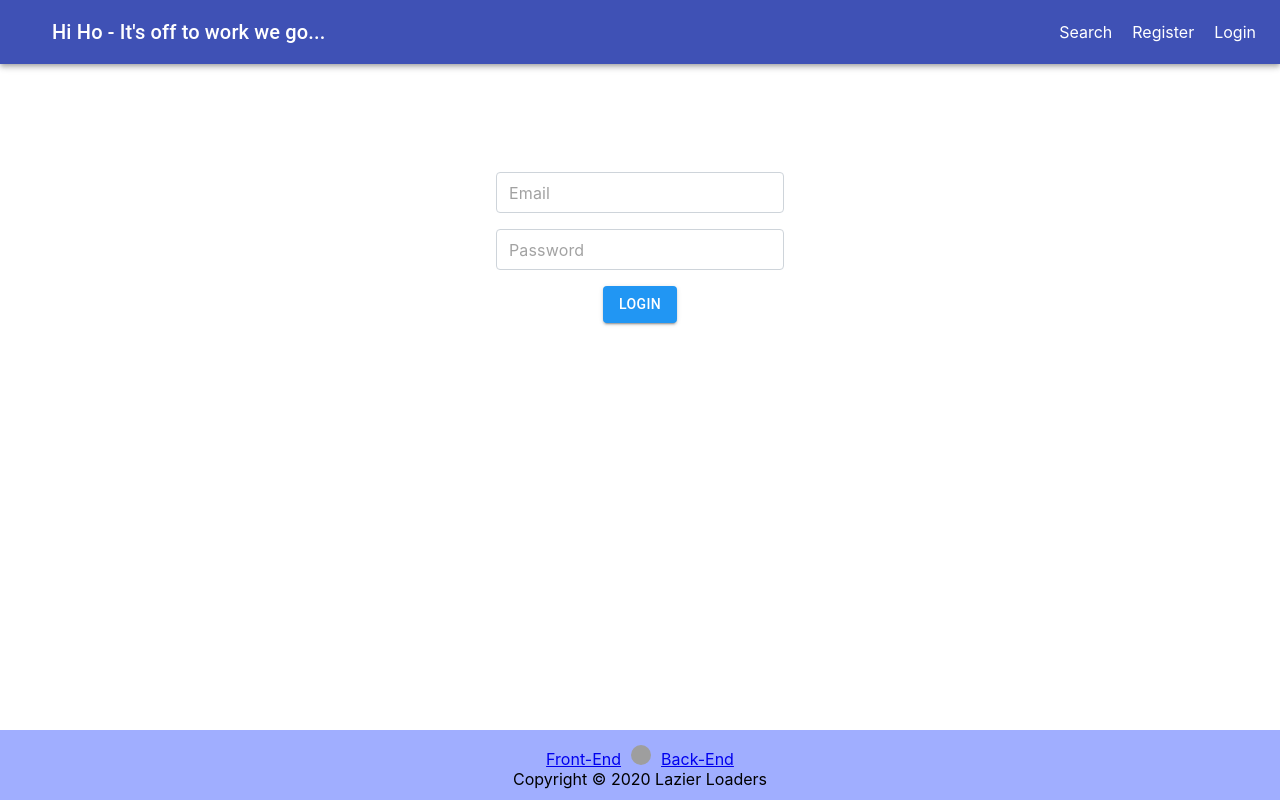
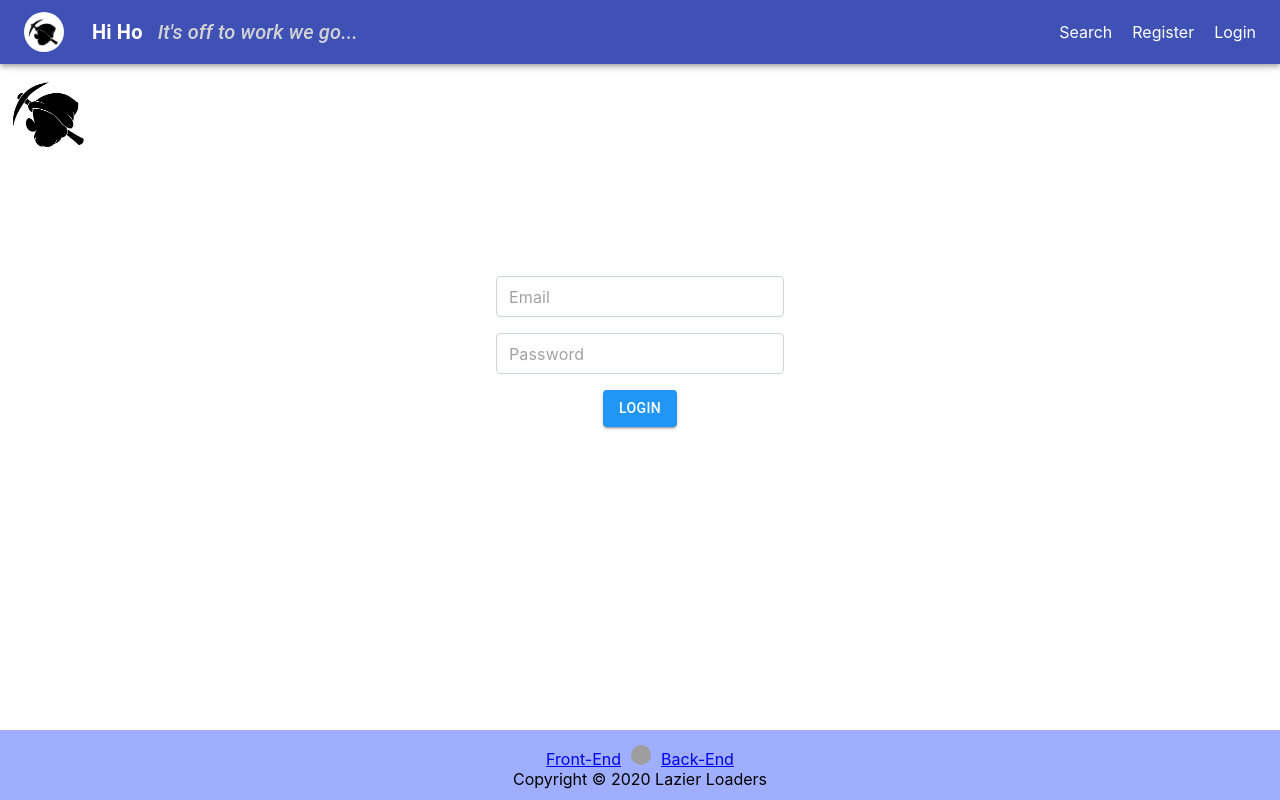
Before and after one commit to staffbotsteve/hi-ho-frontend, a React (Create React App) app: page /Login in a window 1280 px wide. Built offline with nearby package versions, Linux system fonts and the light colour scheme; grey boxes are pictures that could not be loaded.

Commit message:
adds logo and diamond

```diff
--- a/src/components/APIInput/index.js
+++ b/src/components/APIInput/index.js
@@ -20,6 +20,8 @@ import Wrapper from "../Wrapper"
 
 import { toast } from "react-toastify";
 import "react-toastify/dist/ReactToastify.css";
+
+import "./style.css"
 
 
 const useStyles = makeStyles((theme) => ({
@@ -206,6 +208,7 @@ export default function APIInput({ token }) {
                     </TableCell>
                     <TableCell align="left">
                       <Button variant="contained" color="primary" onClick={() => handleJobSave(row)} >
+                      <img src={process.env.PUBLIC_URL + '/images/hihodiamond.png'} className="diamond" alt="diamond"/>
                         Save
                     </Button>
                     </TableCell>
--- /dev/null
+++ b/src/components/APIInput/style.css
@@ -0,0 +1,4 @@
+.diamond {
+    width: 20px;
+    margin-right: 10px;
+}
--- a/src/components/Header/index.js
+++ b/src/components/Header/index.js
@@ -7,6 +7,8 @@ import IconButton from "@material-ui/core/IconButton";
 
 import "react-toastify/dist/ReactToastify.css";
 import { Link } from "react-router-dom";
+
+import "./style.css"
 
 
 const useStyles = makeStyles((theme) => ({
@@ -39,10 +41,12 @@ export default function Header({ token }) {
             color="inherit"
             aria-label="menu"
           >
-           {/* Put logo here */}
+            <img src={process.env.PUBLIC_URL + '/images/hihologo.png'} className="logo" alt="hiho"/>
           </IconButton>
           <Typography variant="h6" className={classes.title}>
-            Hi Ho - It's off to work we go...
+            <strong style={{marginRight: "15px"}}>Hi Ho</strong>
+            <i style={{color: "lightgray"}}>It's off to work we go...</i>
+
           </Typography>
           <nav className="nav-links">
             <Link to="/">Search</Link>
--- /dev/null
+++ b/src/components/Header/style.css
@@ -0,0 +1,5 @@
+.logo {
+   width: 40px;
+   background-color: white;
+   border-radius: 50%;
+}
--- a/src/components/login/index.js
+++ b/src/components/login/index.js
@@ -6,6 +6,8 @@ import FormControl from "@material-ui/core/FormControl";
 
 import InputBase from "@material-ui/core/InputBase";
 import SubmitBtn from "../SubmitBtn";
+
+import "./style.css"
 
 const BootstrapInput = withStyles((theme) => ({
   root: {
@@ -92,6 +94,8 @@ export default function Login() {
   };
 
   return (
+    <div>
+      <img src={process.env.PUBLIC_URL + '/images/hihologo.png'} className="loginLogo" alt="hiho"/>
     <form  style={{textAlign: "center", marginTop: "100px"}} onSubmit={handleSubmit}>
       <div>
       <FormControl className={classes.margin}>
@@ -119,5 +123,6 @@ export default function Login() {
       <SubmitBtn type="submit" handleSubmit={handleSubmit} >Login</SubmitBtn>
       </div>
     </form>
+    </div>
   );
 }
--- /dev/null
+++ b/src/components/login/style.css
@@ -0,0 +1,3 @@
+.loginLogo {
+    width: 100px;
+}
```
Also changed, not shown: public/images/hihodiamond.png (added), public/images/hihologo.png (added).
